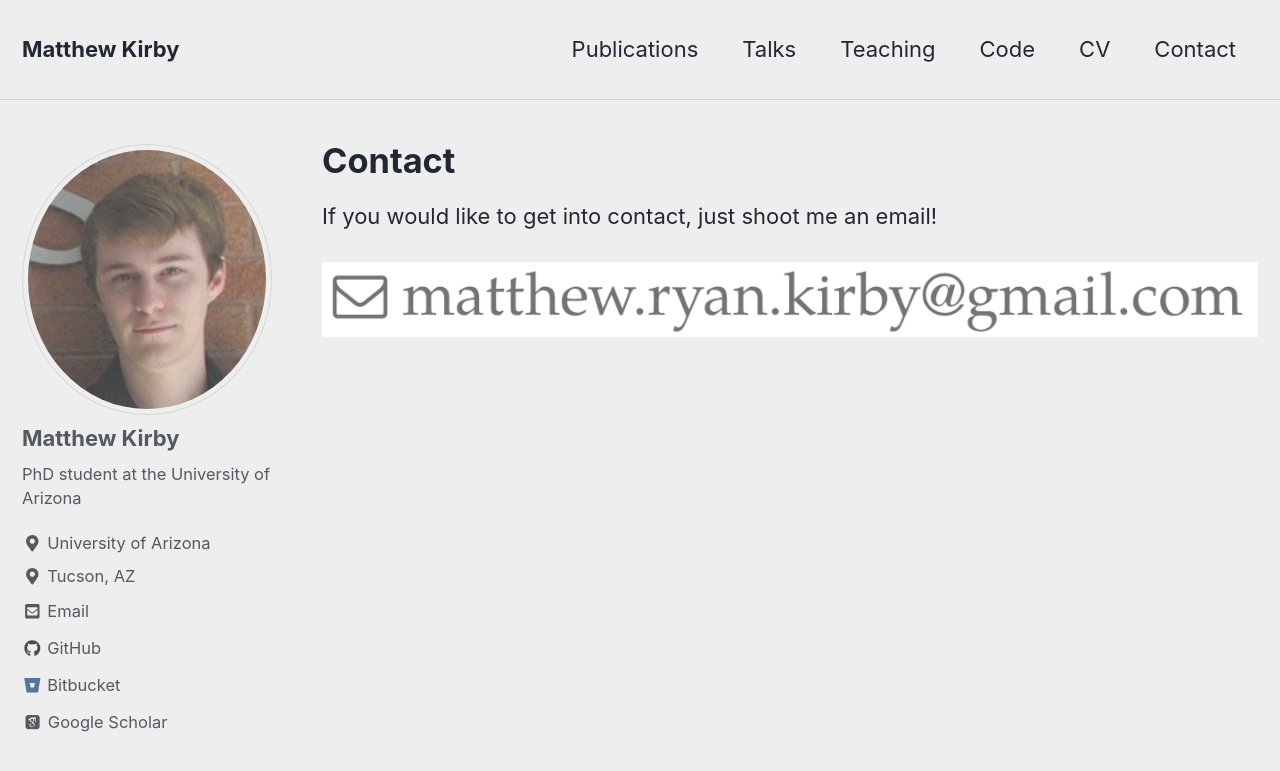
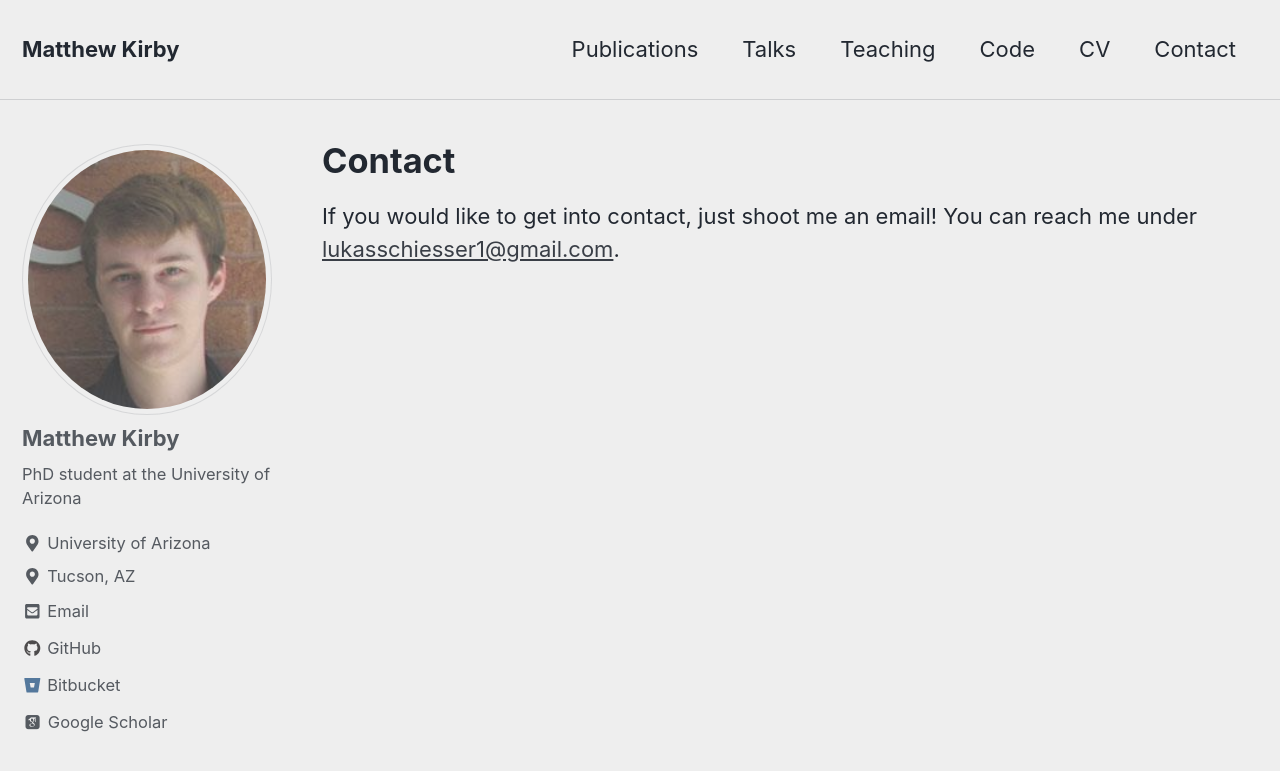
Before and after one commit to lschiesser/lschiesser.github.io, a Jekyll site: the page built from _pages/contact.md, in a window 1280 px wide and 900 px high. Shown: the top 771 px of the window. Built offline with Jekyll 4.4.1, drawn with Linux system fonts in a browser that asks for light colours; nearby versions of some CDN libraries; some web fonts are replaced.

Commit message:
Update contact.md

```diff
--- a/_pages/contact.md
+++ b/_pages/contact.md
@@ -6,6 +6,4 @@ author_profile: true
 classes: wide
 ---
 
-If you would like to get into contact, just shoot me an email!
-
-<img src="../images/contact.png"><br clear="left">
+If you would like to get into contact, just shoot me an email! You can reach me under <a href="mailto:lukasschiesser1@gmail.com">lukasschiesser1@gmail.com</a>.
```
